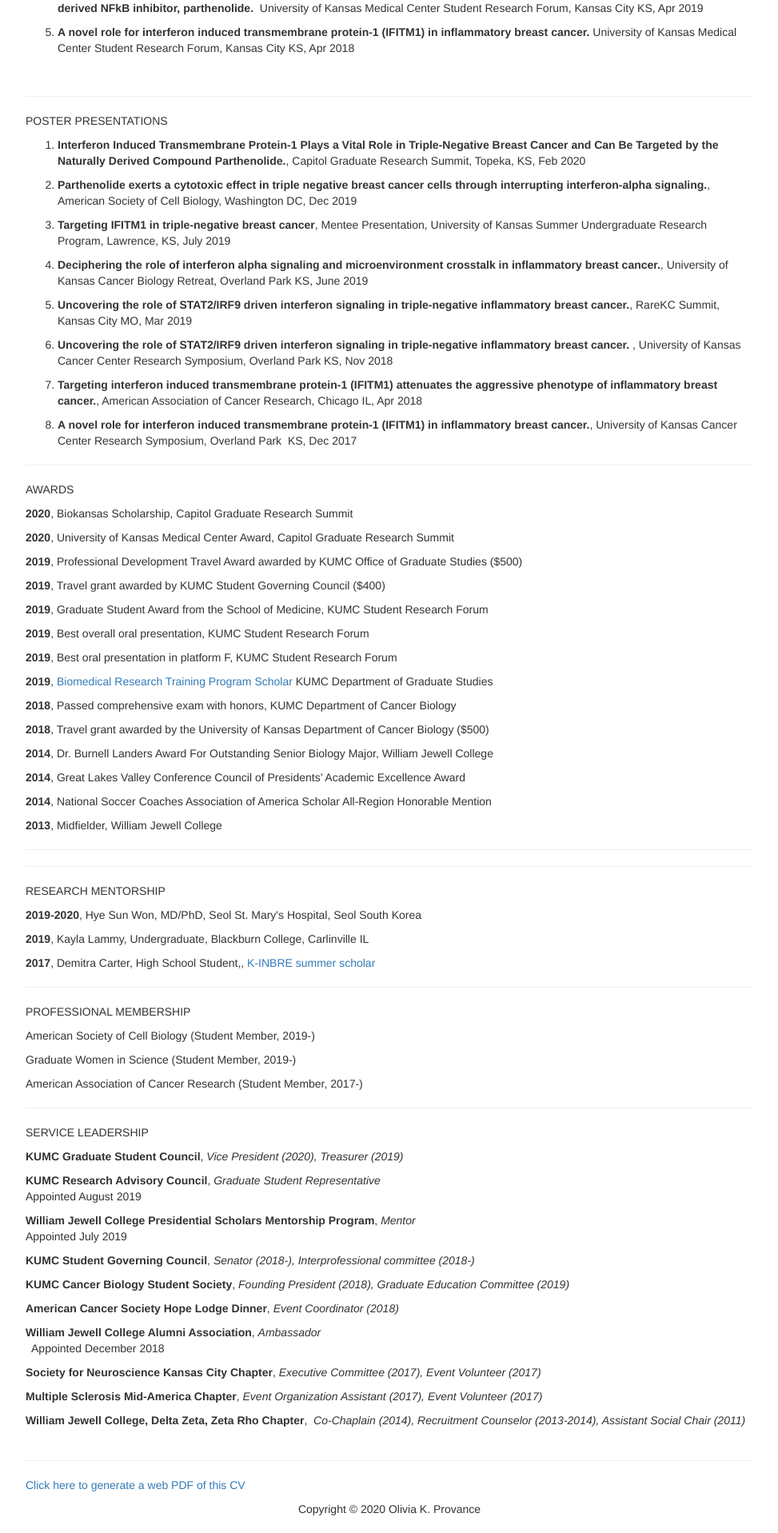
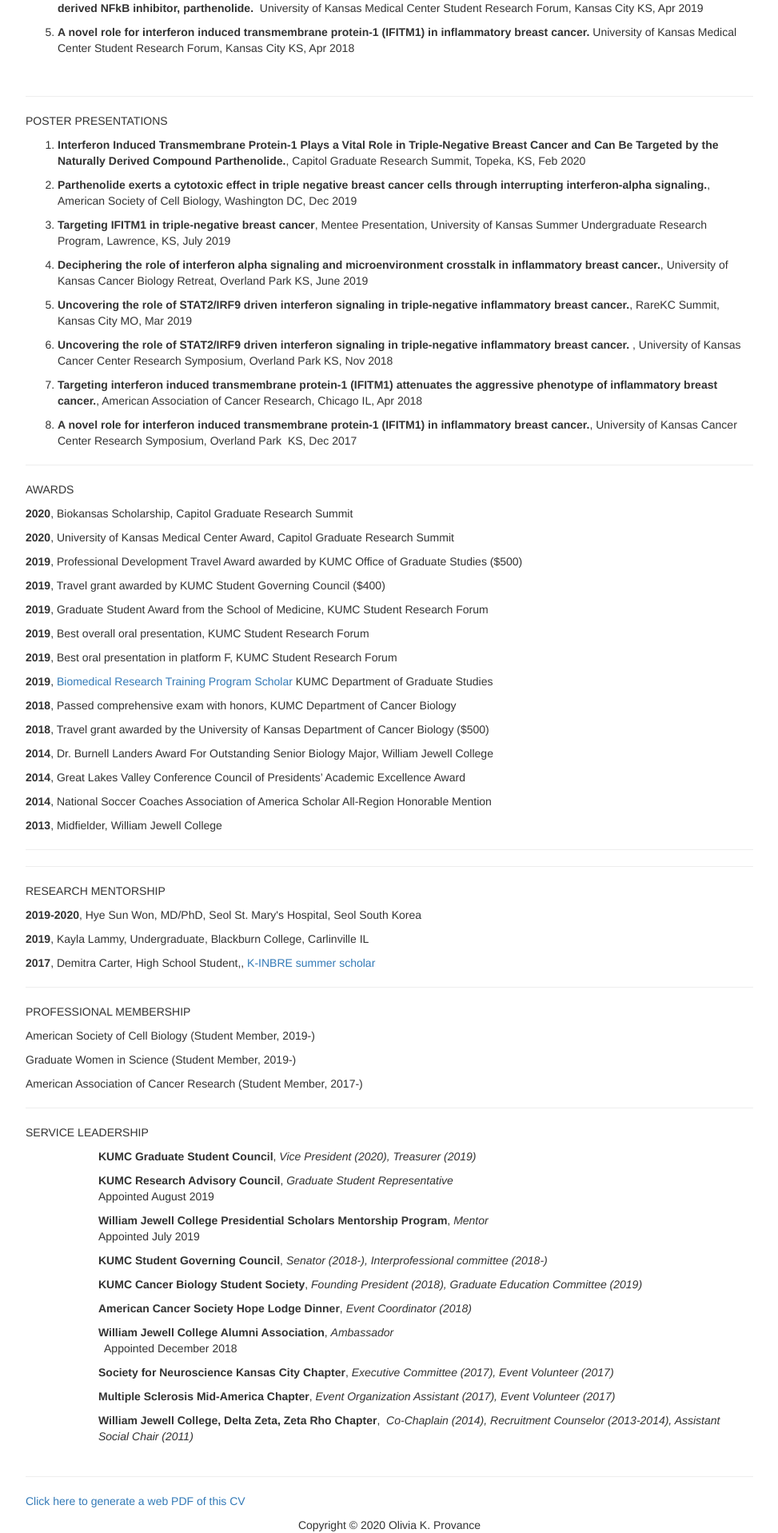
Before and after one commit to livprovance/oliviaprovance.github.io, a Jekyll site: the page CV/index.html, which Jekyll copies as it is, in a window 1280 px wide. Shown: the part 1588-3505 px from the top of the page at 80% size, without its empty margins (153-1126 px from the left). Built offline with Jekyll 4.4.1, drawn with Linux system fonts in a browser that asks for light colours.

Commit message:
Update index.html

```diff
--- a/CV/index.html
+++ b/CV/index.html
@@ -490,19 +490,19 @@
 <hr />
 
 <p>SERVICE LEADERSHIP</p>
-<p><strong>KUMC Graduate Student Council</strong>, <em> Vice President (2020), Treasurer (2019)</em></p>
-<p><strong>KUMC Research Advisory Council</strong>, <em> Graduate Student Representative</em><br />
+<p style="margin-left:10%;"><strong>KUMC Graduate Student Council</strong>, <em> Vice President (2020), Treasurer (2019)</em></p>
+<p style="margin-left:10%;"><strong>KUMC Research Advisory Council</strong>, <em> Graduate Student Representative</em><br />
 Appointed August 2019</p>
-<p><strong>William Jewell College Presidential Scholars Mentorship Program</strong>, <em>Mentor</em><br />
+<p style="margin-left:10%;"><strong>William Jewell College Presidential Scholars Mentorship Program</strong>, <em>Mentor</em><br />
 Appointed July 2019</p>
-<p><strong>KUMC Student Governing Council</strong>, <em>Senator (2018-), Interprofessional committee (2018-)</em></p>
-<p><strong>KUMC Cancer Biology Student Society</strong>, <em>Founding President (2018), Graduate Education Committee (2019)</em></p>
-<p><strong>American Cancer Society Hope Lodge Dinner</strong>, <em>Event Coordinator (2018)</em></p>
-<p><strong>William Jewell College Alumni Association</strong>, <em>Ambassador</em><br />
+<p style="margin-left:10%;"><strong>KUMC Student Governing Council</strong>, <em>Senator (2018-), Interprofessional committee (2018-)</em></p>
+<p style="margin-left:10%;"><strong>KUMC Cancer Biology Student Society</strong>, <em>Founding President (2018), Graduate Education Committee (2019)</em></p>
+<p style="margin-left:10%;"><strong>American Cancer Society Hope Lodge Dinner</strong>, <em>Event Coordinator (2018)</em></p>
+<p style="margin-left:10%;"><strong>William Jewell College Alumni Association</strong>, <em>Ambassador</em><br />
 Appointed December 2018</p>
-<p><strong>Society for Neuroscience Kansas City Chapter</strong>, <em>Executive Committee (2017), Event Volunteer (2017)</em></p>
-<p><strong>Multiple Sclerosis Mid-America Chapter</strong>, <em>Event Organization Assistant (2017), Event Volunteer (2017)</em></p>
-<p><strong>William Jewell College, Delta Zeta, Zeta Rho Chapter</strong>, <em> Co-Chaplain (2014), Recruitment Counselor (2013-2014), Assistant Social Chair (2011)</em><br />
+<p style="margin-left:10%;"><strong>Society for Neuroscience Kansas City Chapter</strong>, <em>Executive Committee (2017), Event Volunteer (2017)</em></p>
+<p style="margin-left:10%;"><strong>Multiple Sclerosis Mid-America Chapter</strong>, <em>Event Organization Assistant (2017), Event Volunteer (2017)</em></p>
+<p style="margin-left:10%;"><strong>William Jewell College, Delta Zeta, Zeta Rho Chapter</strong>, <em> Co-Chaplain (2014), Recruitment Counselor (2013-2014), Assistant Social Chair (2011)</em><br />
 
 <hr />
 <p><a href="https://jeremyprovance.github.io/cv/index.pdf">Click here to generate a web PDF of this CV</a></p>
```
